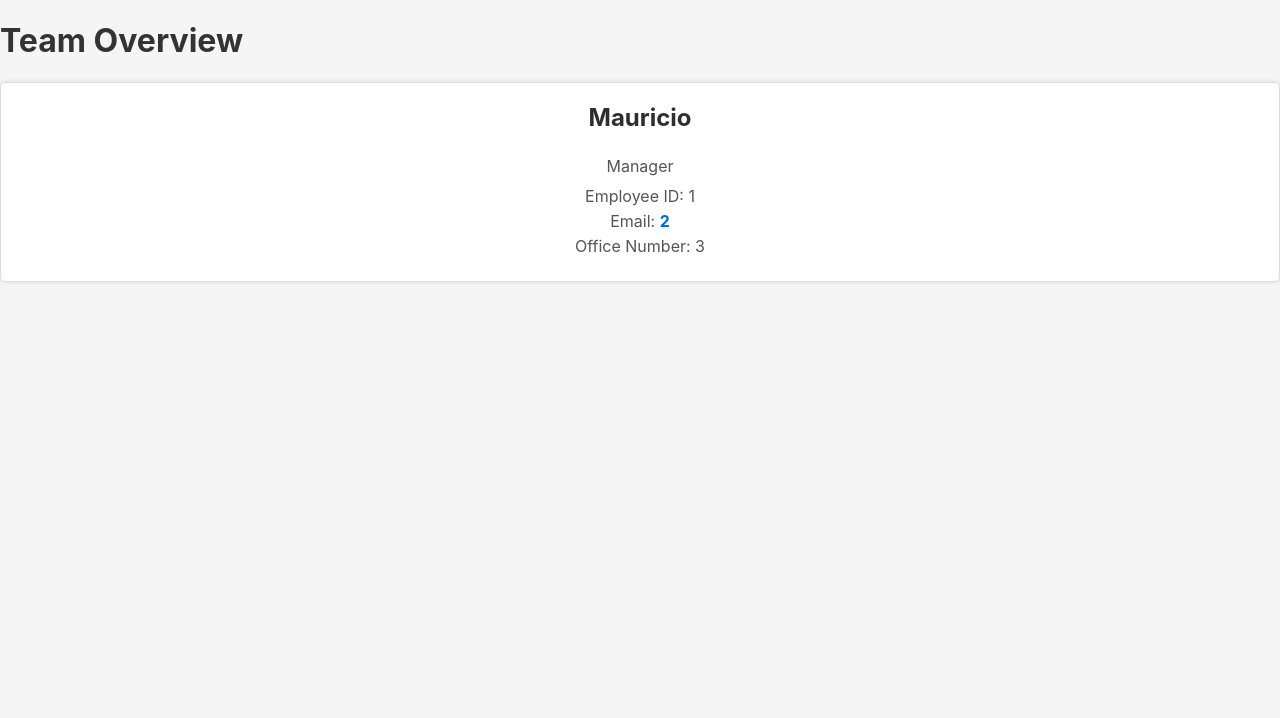
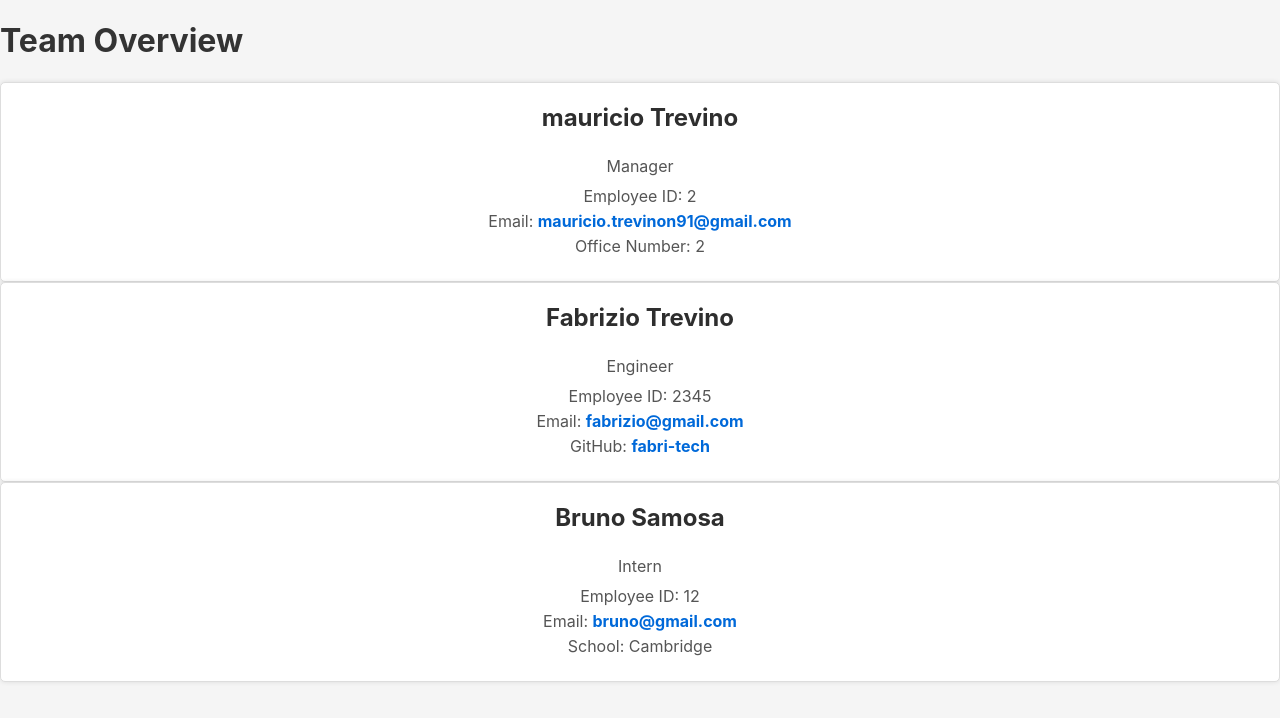
Before and after one commit to mauri-tech/TeamProfileGenerator-Mauricio-Trevino, a website: page public/teamOverview.html in a window 1280 px wide. Drawn offline with Linux system fonts and the light colour scheme.

```diff
--- a/public/teamOverview.html
+++ b/public/teamOverview.html
@@ -14,16 +14,36 @@
         <main>
 
     <div class="card">
-      <h3>Mauricio</h3>
+      <h3>mauricio Trevino</h3>
       <p>Manager</p>
       <ul>
-        <li>Employee ID: 1</li>
-        <li>Email: <a href="mailto:2">2</a></li>
-        <li>Office Number: 3</li>
+        <li>Employee ID: 2</li>
+        <li>Email: <a href="mailto:mauricio.trevinon91@gmail.com">mauricio.trevinon91@gmail.com</a></li>
+        <li>Office Number: 2</li>
       </ul>
     </div>
 
 
+    <div class="card">
+      <h3>Fabrizio Trevino</h3>
+      <p>Engineer</p>
+      <ul>
+        <li>Employee ID: 2345</li>
+        <li>Email: <a href="mailto:fabrizio@gmail.com">fabrizio@gmail.com</a></li>
+        <li>GitHub: <a href="https://github.com/fabri-tech" target="_blank">fabri-tech</a></li>
+      </ul>
+    </div>
+
+
+    <div class="card">
+      <h3>Bruno Samosa</h3>
+      <p>Intern</p>
+      <ul>
+        <li>Employee ID: 12</li>
+        <li>Email: <a href="mailto:bruno@gmail.com">bruno@gmail.com</a></li>
+        <li>School: Cambridge</li>
+      </ul>
+    </div>
 
         </main>
       </body>
```
Also changed, not shown: readme.md.
